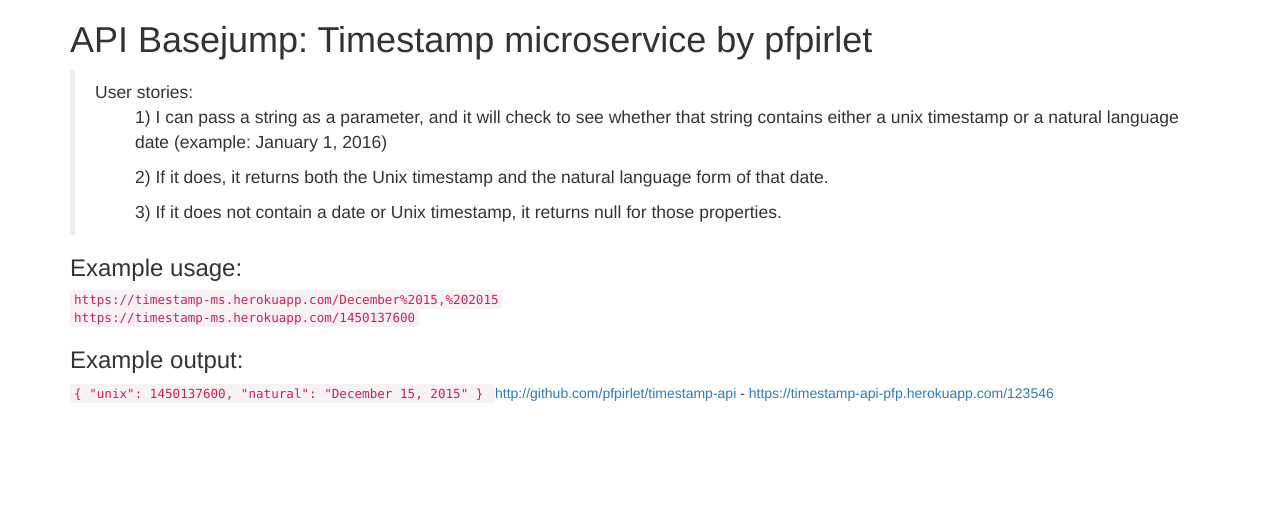
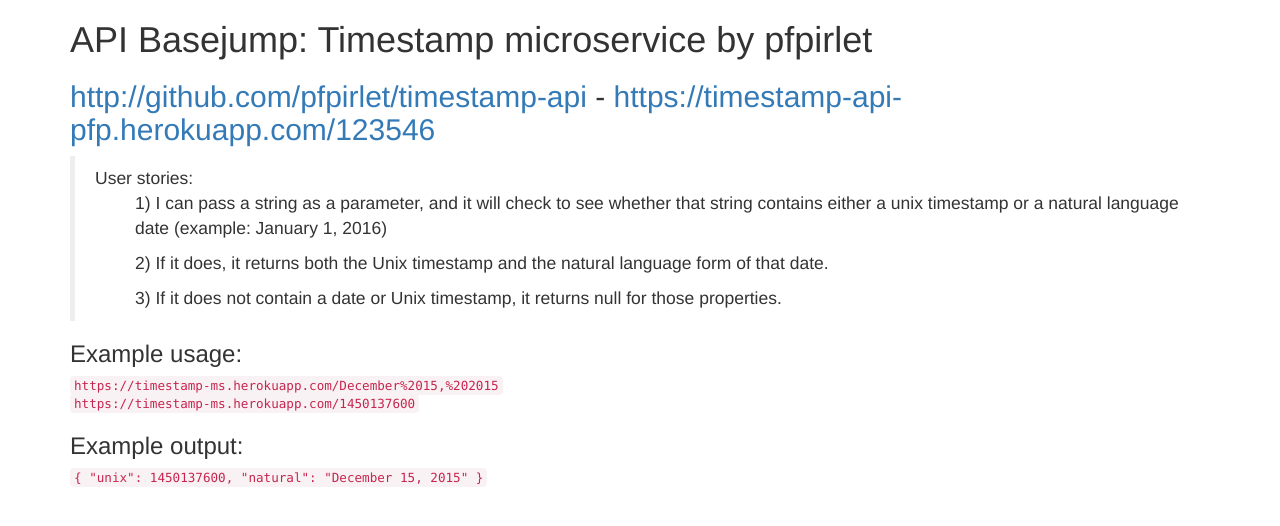
Before and after one commit to pfpirlet/timestamp-api, a website: page index.html in a window 1280 px wide. Drawn offline with nearby package versions, Linux system fonts and the light colour scheme.

Commit message:
index.html modified

```diff
--- a/index.html
+++ b/index.html
@@ -8,6 +8,7 @@
             <h1 class="header">
                 API Basejump: Timestamp microservice by pfpirlet
             </h1>
+            <h2><a href="http://github.com/pfpirlet/timestamp-api">http://github.com/pfpirlet/timestamp-api</a> - <a href="https://timestamp-api-pfp.herokuapp.com/123546">https://timestamp-api-pfp.herokuapp.com/123546</a></h2>
             <blockquote>
                 User stories:
                 <ul>1) I can pass a string as a parameter, and it will check to see whether that string
@@ -25,7 +26,6 @@
                   "natural": "December 15, 2015"
                 }
             </code>
-            <a href="http://github.com/pfpirlet/timestamp-api">http://github.com/pfpirlet/timestamp-api</a> - <a href="https://timestamp-api-pfp.herokuapp.com/123546">https://timestamp-api-pfp.herokuapp.com/123546</a>
         </div>
     </body>
 </html>
--- a/server.js
+++ b/server.js
@@ -99,5 +99,5 @@
 })
 
 app.listen(port, function(){
-    console.log("listening on port 8080");
+    console.log("Let's roll");
 })
```
